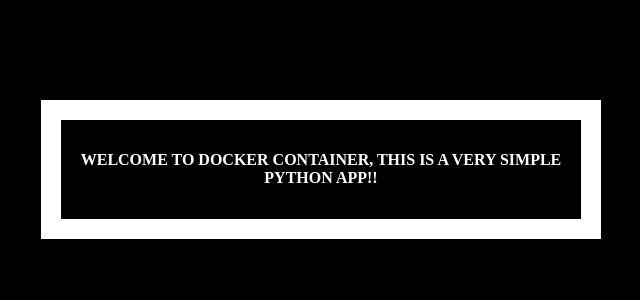
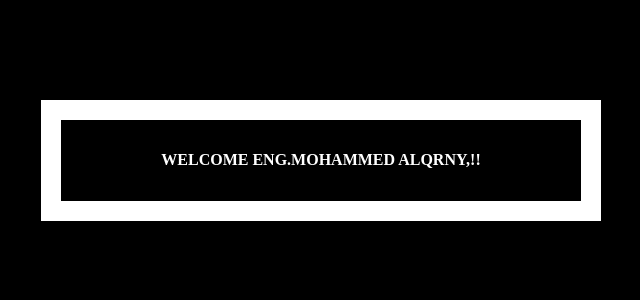
Before and after one commit to m7learn/cicdcentos, a Flask app: page / in a window 1280 px wide. Shown: the top 300 px of the page, without its empty margins (319-959 px from the left). Run offline with Flask 2, Linux system fonts and the light colour scheme.

Commit message:
v2:02 python

```diff
--- a/templates/index.html
+++ b/templates/index.html
@@ -19,7 +19,7 @@
   </head>
   <body>
     <div class="container">
-      <h4>Welcome to Docker Container, This is a very simple Python App!!</h4>
+      <h4>Welcome Eng.MOHAMMED ALQRNY,!!</h4>
     </div>
   </body>
 </html>
```
